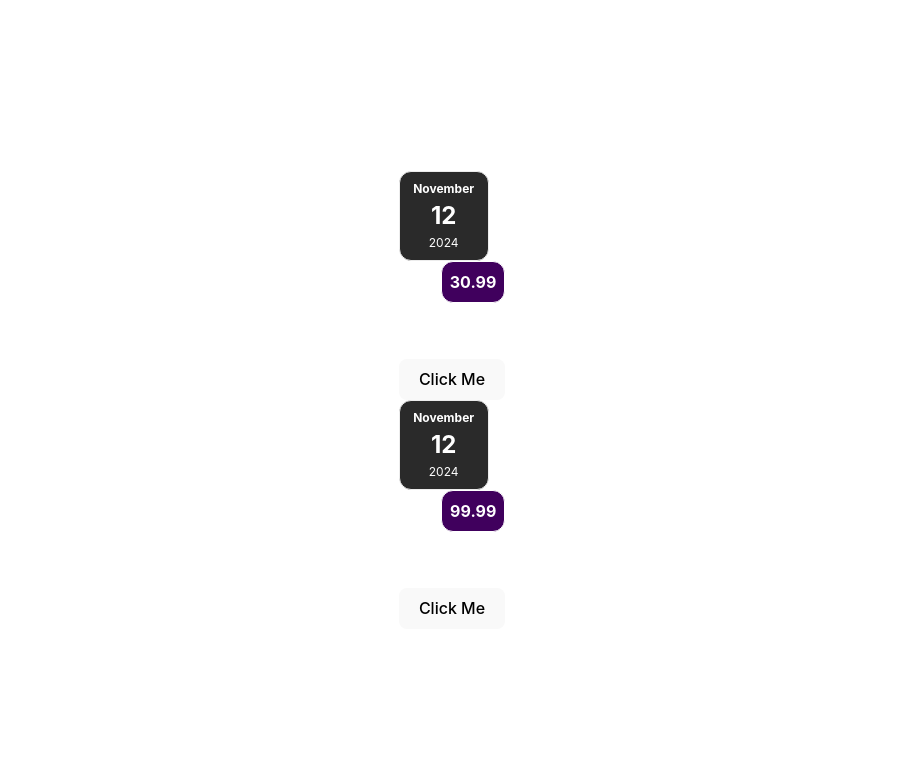
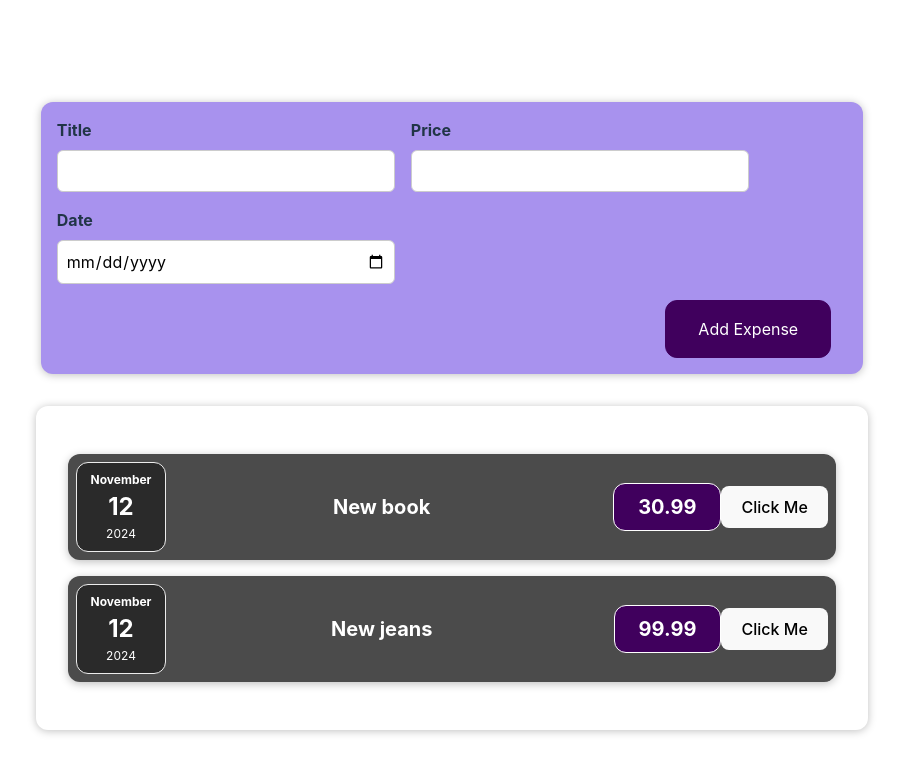
Before and after one commit to GreenBean0303/REACT, a React (Vite) app in the folder React/: page / in a window 1280 px wide. Shown: the top 774 px of the page, without its empty margins (188-1091 px from the left). Built offline with nearby package versions, Linux system fonts and the light colour scheme.

Commit message:
new 11. Vormitöötlus Reactis . Fixed card.jsx

```diff
--- a/React/src/App.jsx
+++ b/React/src/App.jsx
@@ -1,25 +1,30 @@
 import './App.css';
 import Expenses from './components/Expenses/Expenses.jsx';
+import NewExpense from './components/New Expense/NewExpense.jsx';
 
 const App = () => {
     const expenses = [
         {
             date: new Date(2024, 10, 12),
-      item:"New book",
+            title: "New book",
             price: 30.99
         },
         {
             date: new Date(2024, 10, 12),
-      item:"New jeans",
+            title: "New jeans",
             price: 99.99
         }
-
     ];
 
+    const addExpenseHandler = (expense) => {
+        console.log("In App.jsx");
+        console.log(expense);
+    };
 
     return (
-    <div className = "App">
-      <Expenses expenses= {expenses}/>
+        <div className="App">
+            <NewExpense onAddExpense={addExpenseHandler} />
+            <Expenses expenses={expenses} />
         </div>
     );
 };
--- a/React/src/components/Expenses/ExpenseItem.css
+++ b/React/src/components/Expenses/ExpenseItem.css
@@ -10,7 +10,7 @@
     color: white;
 }
 
-.expense-item_description {
+.expense-item__description {
     display: flex;
     flex-direction: column;
     gap: 1rem;
@@ -28,7 +28,7 @@
     color: white;
 }
 
-.expense-item_price {
+.expense-item__price {
     font-size: 1rem;
     font-weight: bold;
     color: white;
@@ -37,3 +37,21 @@
     padding: 0.5rem;
     border-radius: 12px;
 }
+
+@media (min-width: 580px) {
+    .expense-item__description {
+        flex-direction: row;
+        align-items: center;
+        justify-content: flex-start;
+        flex: 1;
+    }
+
+    .expense-item__description h2 {
+        font-size: 1.25rem;
+    }
+
+    .expense-item__price {
+        font-size: 1.25rem;
+        padding: 0.5rem 1.5rem;
+    }
+}
--- a/React/src/components/Expenses/ExpenseItem.jsx
+++ b/React/src/components/Expenses/ExpenseItem.jsx
@@ -18,9 +18,9 @@
     return(
         <Card className="expense-item">
             <ExpenseDate date={props.data.date} />
-            <div className="expense-item_description">
+            <div className="expense-item__description">
                 <h2>{props.data.title}</h2>
-                <div className="expense-item_price">{props.data.price}</div>
+                <div className="expense-item__price">{props.data.price}</div>
             </div>
             <button onClick={clickHandler}>Click Me</button>
         </Card>
--- /dev/null
+++ b/React/src/components/New Expense/ExpenseForm.css
@@ -0,0 +1,26 @@
+.new-expense__controls {
+    display: flex;
+    flex-wrap: wrap;
+    gap: 1rem;
+    margin-bottom: 1rem;
+    text-align: left;
+}
+
+.new-expense__control label {
+    font-weight: bold;
+    margin-bottom: 0.5rem;
+    display: block;
+}
+
+.new-expense__control input {
+    font: inherit;
+    padding: 0.5rem;
+    border-radius: 6px;
+    border: 1px solid #ccc;
+    width: 20rem;
+    max-width: 100%;
+}
+
+.new-expense__actions {
+    text-align: right;
+}
--- /dev/null
+++ b/React/src/components/New Expense/ExpenseForm.jsx
@@ -0,0 +1,75 @@
+import "./ExpenseForm.css"
+import { useState } from 'react'
+
+const ExpenseForm = (props) => {
+    const [enteredTitle, setEnteredTitle] = useState('');
+    const [enteredPrice, setEnteredPrice] = useState('');
+    const [enteredDate, setEnteredDate] = useState('');
+
+    const titleChangeHandler = (event) => {
+        setEnteredTitle(event.target.value);
+    };
+
+    const priceChangeHandler = (event) => {
+        setEnteredPrice(event.target.value);
+    };
+
+    const dateChangeHandler = (event) => {
+        setEnteredDate(event.target.value);
+    };
+
+    const submitHandler = (event) => {
+        event.preventDefault();
+
+        const expenseData = {
+            title: enteredTitle,
+            price: parseFloat(enteredPrice),
+            date: new Date(enteredDate),
+        };
+
+        props.onSaveExpenseData(expenseData);
+        setEnteredTitle('');
+        setEnteredPrice('');
+        setEnteredDate('');
+    };
+
+    return (
+        <form onSubmit={submitHandler}>
+            <div className="new-expense__controls">
+                <div className="new-expense__control">
+                    <label>Title</label>
+                    <input
+                        type="text"
+                        value={enteredTitle}
+                        onChange={titleChangeHandler}
+                    />
+                </div>
+                <div className="new-expense__control">
+                    <label>Price</label>
+                    <input
+                        type="number"
+                        min="0.01"
+                        step="0.01"
+                        value={enteredPrice}
+                        onChange={priceChangeHandler}
+                    />
+                </div>
+                <div className="new-expense__control">
+                    <label>Date</label>
+                    <input
+                        type="date"
+                        min="2024-11-12"
+                        max="2026-01-31"
+                        value={enteredDate}
+                        onChange={dateChangeHandler}
+                    />
+                </div>
+            </div>
+            <div className="new-expense__actions">
+                <button type="submit">Add Expense</button>
+            </div>
+        </form>
+    );
+};
+
+export default ExpenseForm;
--- /dev/null
+++ b/React/src/components/New Expense/NewExpense.css
@@ -0,0 +1,38 @@
+.new-expense {
+    background-color: #a892ee;
+    padding: 1rem;
+    margin: 2rem auto;
+    width: 50rem;
+    max-width: 95%;
+    border-radius: 12px;
+    text-align: center;
+    box-shadow: 0 1px 8px rgba(0, 0, 0, 0.25);
+}
+
+.new-expense button {
+    font: inherit;
+    cursor: pointer;
+    padding: 1rem 2rem;
+    border: 1px solid #40005d;
+    background-color: #40005d;
+    color: white;
+    border-radius: 12px;
+    margin-right: 1rem;
+}
+
+.new-expense button:hover,
+.new-expense button:active {
+    background-color: #510674;
+    border-color: #510674;
+}
+
+.new-expense button.alternative {
+    color: #220131;
+    border-color: transparent;
+    background-color: transparent;
+}
+
+.new-expense button.alternative:hover,
+.new-expense button.alternative:active {
+    background-color: #ddb3f8;
+}
--- /dev/null
+++ b/React/src/components/New Expense/NewExpense.jsx
@@ -0,0 +1,21 @@
+import ExpenseForm from "./ExpenseForm";
+import './NewExpense.css';
+
+const NewExpense = (props) => {
+    const saveExpenseDataHandler = (enteredExpenseData) => {
+        const expenseData = {
+            ...enteredExpenseData,
+            id: Math.random().toString(),
+        };
+
+        props.onAddExpense(expenseData);
+    };
+
+    return (
+        <div className="new-expense">
+            <ExpenseForm onSaveExpenseData={saveExpenseDataHandler} />
+        </div>
+    );
+};
+
+export default NewExpense;
--- a/React/src/components/UI/Card.jsx
+++ b/React/src/components/UI/Card.jsx
@@ -1,7 +1,7 @@
 import "./Card.css"
 
 const Card = (props) => {
-    const classes = "card" + props.className
+    const classes = "card " + props.className;
     return (
         <div className={classes}>
         {props.children}
```
Lines whose indentation alone changed are shown as unchanged.
